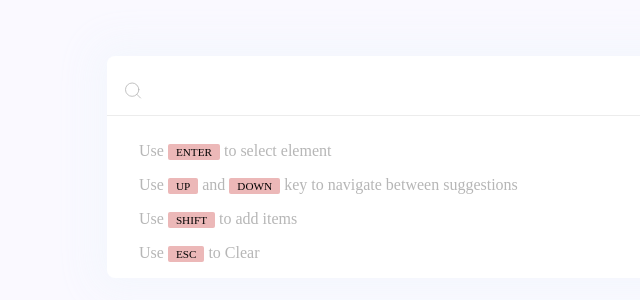
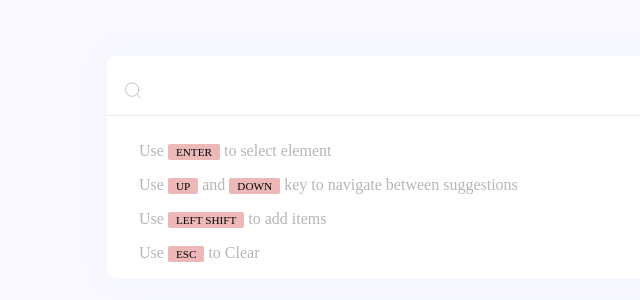
Before and after one commit to RishabhVerma098/zenatrixTask, a React (Create React App) app: page / in a window 1280 px wide. Shown: the part 144-444 px from the top of the page, without its empty margins (213-853 px from the left). Built offline with nearby package versions, Linux system fonts and the light colour scheme.

Commit message:
final refactor done

```diff
--- /dev/null
+++ b/src/components/keydata.js
@@ -0,0 +1,23 @@
+import React from "react";
+
+function KeyData() {
+  return (
+    <div className="des">
+      <p>
+        Use <span className="key">ENTER</span> to select element
+      </p>
+      <p>
+        Use <span className="key">UP</span> and{" "}
+        <span className="key">DOWN</span> key to navigate between suggestions
+      </p>
+      <p>
+        Use <span className="key">LEFT SHIFT</span> to add items
+      </p>
+      <p>
+        Use <span className="key">ESC</span> to Clear
+      </p>
+    </div>
+  );
+}
+
+export default KeyData;
--- a/src/components/searchBar.js
+++ b/src/components/searchBar.js
@@ -5,6 +5,7 @@ import {
   getFruitsList,
   element_added,
 } from "../store/actions";
+import KeyData from "./keydata";
 import { useDispatch, useSelector } from "react-redux";
 import "./searchBar.css";
 
@@ -102,7 +103,9 @@ function SearchBar() {
       dispatch(filteredSuggetion([], []));
       setText("");
       setAcativeOptions(0);
-    } else if (e.keyCode === 16) {
+    }
+    //LEFT SHIFT
+    else if (e.keyCode === 16) {
       setText("");
       dispatch(element_added(text, fruits));
     }
@@ -159,24 +162,7 @@ function SearchBar() {
           <h4>Element already present</h4>
         ) : null}
       </div>
-      {filteredOptions.normal.length === 0 ? (
-        <div className="des">
-          <p>
-            Use <span className="key">ENTER</span> to select element
-          </p>
-          <p>
-            Use <span className="key">UP</span> and{" "}
-            <span className="key">DOWN</span> key to navigate between
-            suggestions
-          </p>
-          <p>
-            Use <span className="key">SHIFT</span> to add items
-          </p>
-          <p>
-            Use <span className="key">ESC</span> to Clear
-          </p>
-        </div>
-      ) : null}
+      {filteredOptions.normal.length === 0 ? <KeyData /> : null}
       {renderOptions()}
     </div>
   );
```
